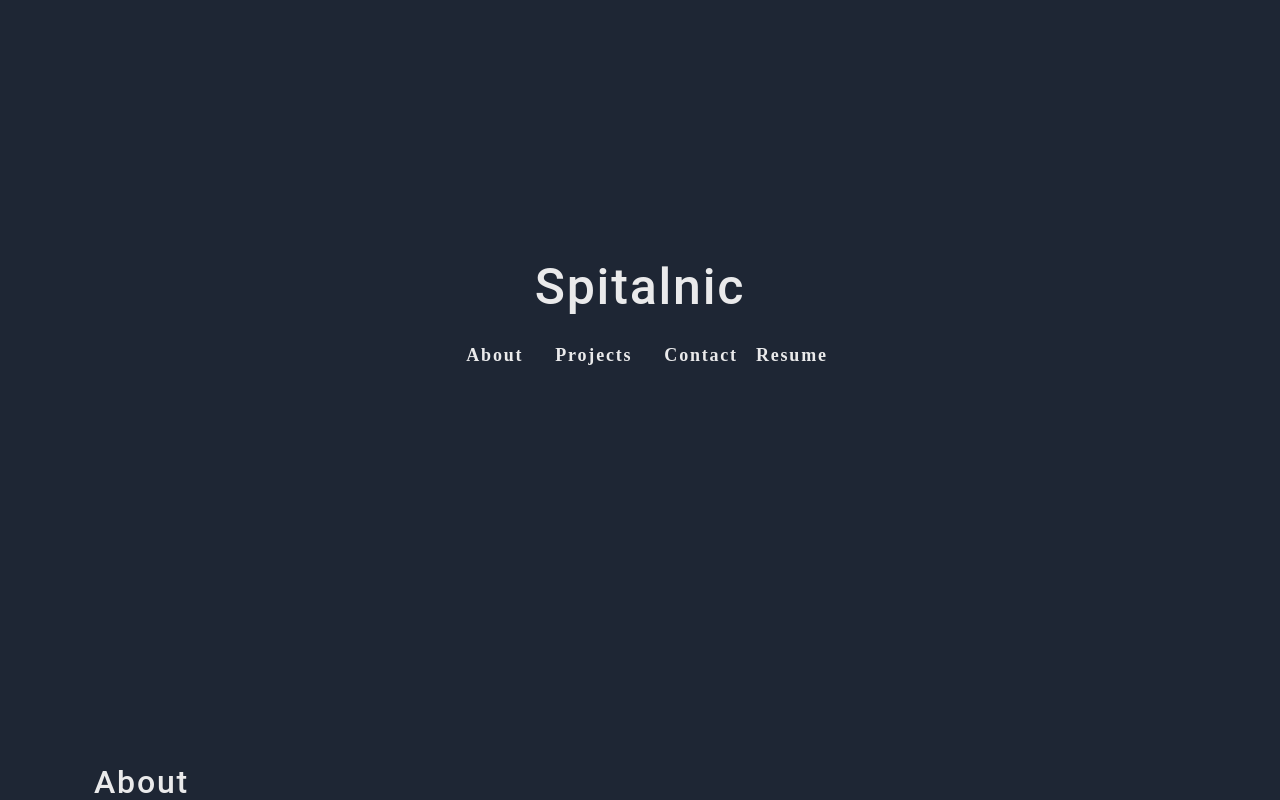
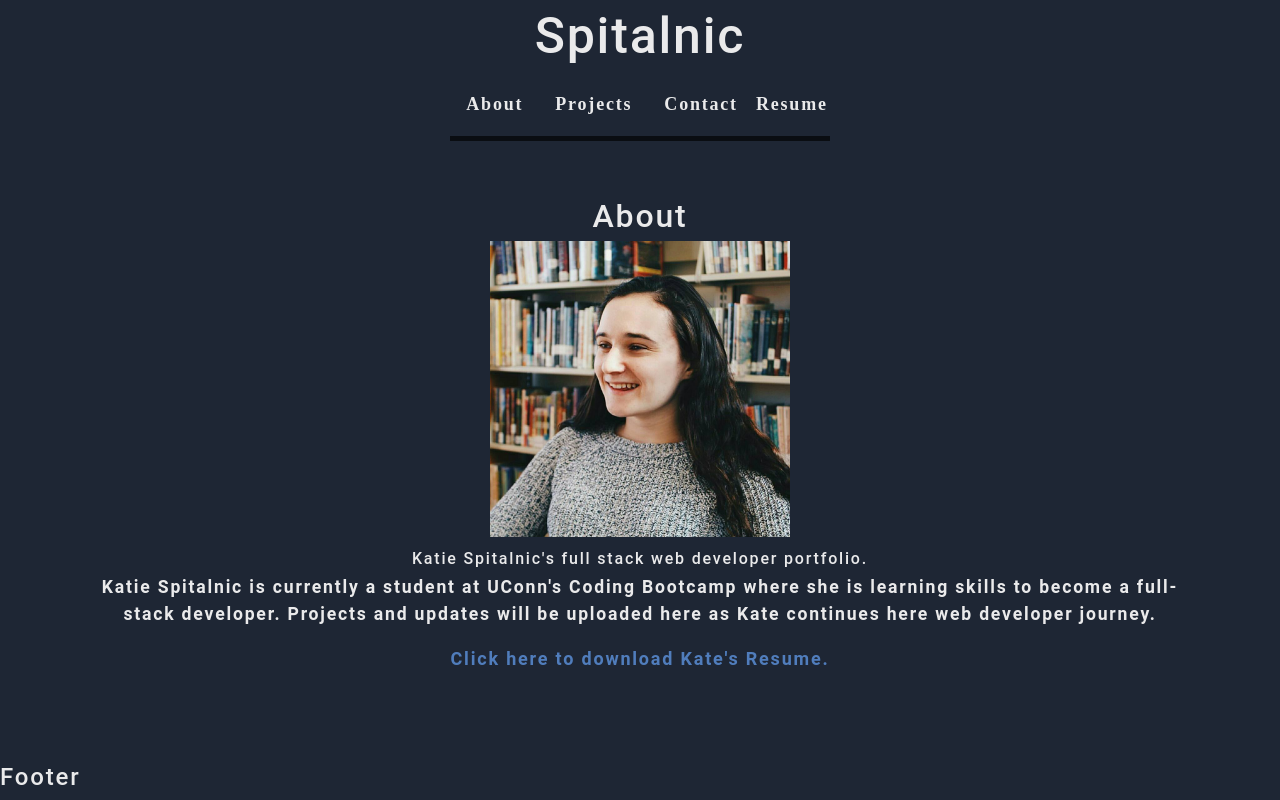
Before and after one commit to kspitalnic/portfolio, a React (Create React App) app: page / in a window 1280 px wide. Shown: the top 800 px of the page. Built offline with nearby package versions, Linux system fonts and the light colour scheme.

Commit message:
center content

```diff
--- a/src/components/About/index.js
+++ b/src/components/About/index.js
@@ -3,9 +3,9 @@ import React from "react";
 
 function About() {
     return(
-        <div>
+        <div className="center">
         <div><h2>About</h2></div>
-        <div className="flex">
+        <div className="flex center">
             <img className="image" src={require('../../assets/images/portrait.jpeg')} alt="Kate"/>
             <h6>Katie Spitalnic's full stack web developer portfolio.</h6>
             <p>Katie Spitalnic is currently a student at UConn's Coding Bootcamp where she is learning skills to become a full-stack developer. Projects and updates will be uploaded here as Kate continues here web developer journey.
--- a/src/components/Contact/index.js
+++ b/src/components/Contact/index.js
@@ -34,7 +34,8 @@ function Contact() {
   };
 
   return (
-    <section>
+    <section >
+        <div>
       <h1 data-testid="h1tag">Contact</h1>
       <form id="contact-form" onSubmit={handleSubmit}>
         <div>
@@ -56,6 +57,7 @@ function Contact() {
         )}
         <button data-testid="button" type="submit">Submit</button>
       </form>
+      </div>
     </section>
   );
 }
--- a/src/components/Header/index.js
+++ b/src/components/Header/index.js
@@ -8,8 +8,6 @@ function Header(props) {
 		<header>
 			<div>
 				<h2>Spitalnic</h2>
-			</div>
-			<div>
 				<Nav
 					currentPage={currentPage}
 					setCurrentPage={setCurrentPage}
--- a/src/index.css
+++ b/src/index.css
@@ -94,13 +94,13 @@ a:hover {
 header {
   background: var(--dark);
   justify-content: space-around;
+
 }
 
 header h2 {
 text-align: center;
 width:100%;
 font-size: 50px;
-margin-top: 20%;
 }
 
 header a {
@@ -138,7 +138,7 @@ span[role="img"] {
 }
 
 form {
-  width: 40%;
+  width: 50%;
 }
 
 input {
@@ -162,11 +162,12 @@ li {
 
 nav a:hover {
   text-decoration: none;
+font-weight: bold;
 }
 
 nav :hover {
   text-decoration: none;
-  font-weight: 1000;
+  font-weight: bold;
 }
 
 nav  li {
@@ -246,6 +247,9 @@ textarea {
   padding-bottom: var(--spacing-two);
 }
 
+.center {
+text-align: center;}
+
 .card {
   width: 25%;
   text-align: center;
@@ -312,13 +316,13 @@ a {
 }
 
 .nav {
-  margin-bottom: 25%;
   padding: 0;
+  border-bottom:5px solid rgba(0, 0, 0, .65);
   font-weight: 600;
   line-height: 1.5;
   font-size: 18px;
   letter-spacing: .1em;
-  background: var(--dark);
+  /* background: var(--dark); */
   color: var(--light);
   font-family: 'Poiret One', cursive;
 
```
